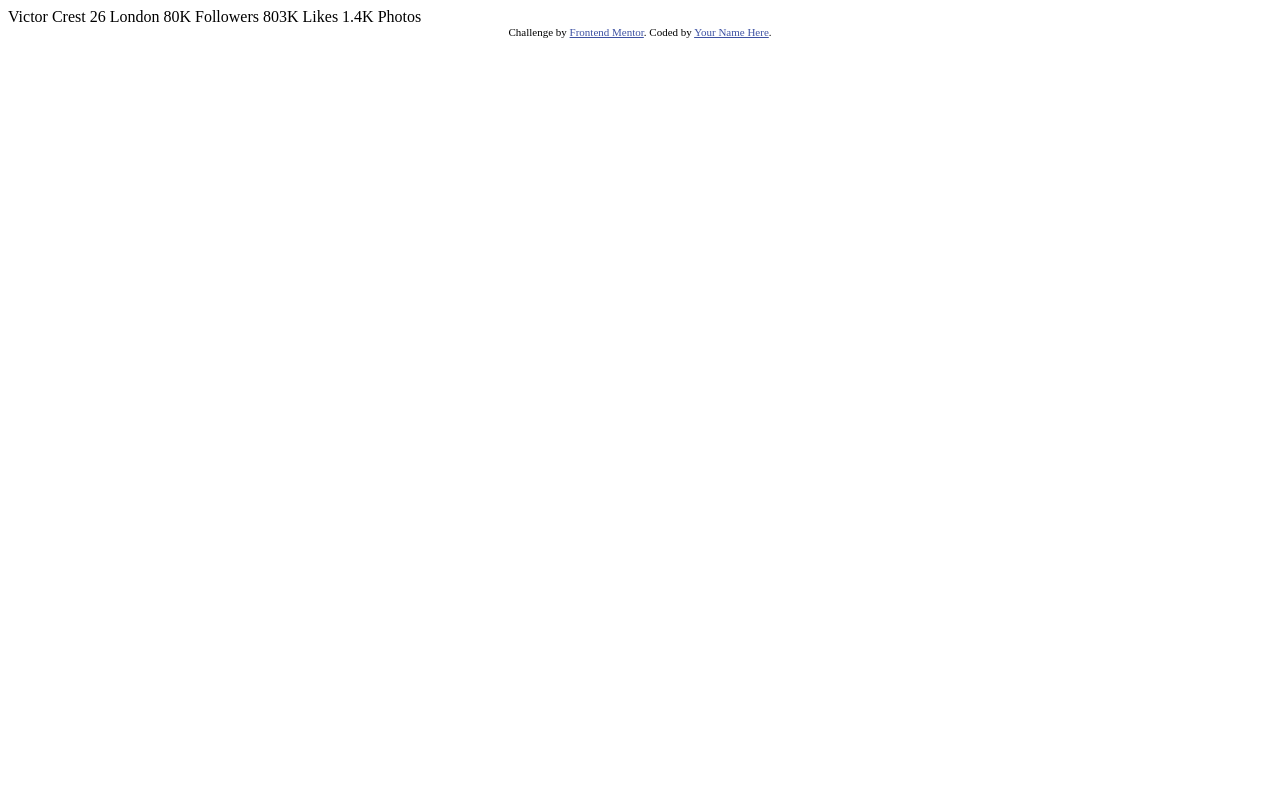
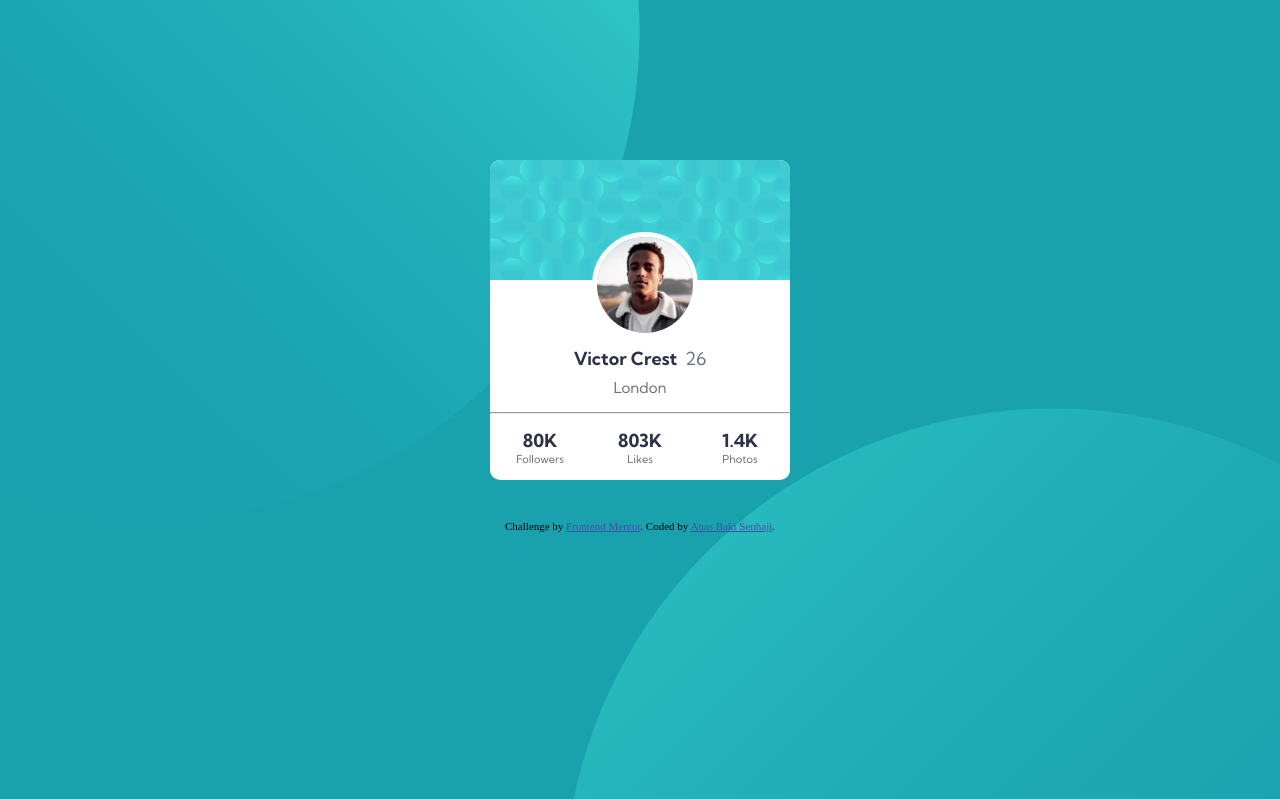
Before and after one commit to ANAS-BAKI-SENHAJI/Profile-card-component, a plain HTML site: page index.html in a window 1280 px wide. Shown: the top 799 px of the page. Drawn offline with Linux system fonts and the light colour scheme.

Commit message:
final version

```diff
--- a/index.html
+++ b/index.html
@@ -5,31 +5,36 @@
   <meta name="viewport" content="width=device-width, initial-scale=1.0"> <!-- displays site properly based on user's device -->
 
   <link rel="icon" type="image/png" sizes="32x32" href="./images/favicon-32x32.png">
-
+  <link rel="preconnect" href="https://fonts.googleapis.com">
+  <link rel="preconnect" href="https://fonts.gstatic.com" crossorigin>
+  <link href="https://fonts.googleapis.com/css2?family=Kumbh+Sans:wght@400;700&display=swap" rel="stylesheet">
+  <link rel="stylesheet" href="styles.css">
   <title>Frontend Mentor | Profile card component</title>
-
-  <!-- Feel free to remove these styles or customise in your own stylesheet 👍 -->
-  <style>
-    .attribution { font-size: 11px; text-align: center; }
-    .attribution a { color: hsl(228, 45%, 44%); }
-  </style>
 </head>
 <body>
-  Victor Crest
-  26
-  London
+   <div class="card">
+     <img id="BgPatternCard" src="images/bg-pattern-card.svg" alt="">
+     <img id="ImgVictor" src="images/image-victor.jpg" alt="">
+     <div class="personnalInfo">
+      <p class="biggerSize">Victor Crest &nbsp;<span class="GrayishBlueTxt">26</span></p>
+      <p class="GrayishBlueTxt smallSize">London</p>
+     </div>
+     <hr>
+     <div class="biggerSize" id="cardFoot1stLine">
+       <p>80K</p>
+       <p>803K</p>
+       <p>1.4K</p>
+     </div>
+     <div class="GrayishBlueTxt smallerSize" id="cardFoot2ndLine">
+      <p>Followers</p>
+      <p>Likes</p>
+      <p>Photos</p>
+    </div>
+   </div>
 
-  80K
-  Followers
-
-  803K
-  Likes
-
-  1.4K
-  Photos
   <div class="attribution">
     Challenge by <a href="https://www.frontendmentor.io?ref=challenge" target="_blank">Frontend Mentor</a>.
-    Coded by <a href="#">Your Name Here</a>.
+    Coded by <a href="https://www.linkedin.com/in/baki-senhaji-anas-4219b81aa/">Anas Baki Senhaji</a>.
   </div>
 </body>
 </html>
--- /dev/null
+++ b/styles.css
@@ -0,0 +1,120 @@
+.attribution { font-size: 11px; text-align: center; margin-top: 40px; }
+.attribution a { color: hsl(228, 45%, 44%); }
+
+* {
+    margin: 0;
+    padding: 0;
+    box-sizing: border-box;
+}
+
+body {
+    width: 100vw;
+    min-height: 100vh;
+    background-color: hsl(185, 75%, 39%);
+    background-image: url("images/bg-pattern-top.svg"), url("images/bg-pattern-bottom.svg");
+    background-position: right 50vw bottom 55vh, left 44vw top 51vh;
+    background-repeat: no-repeat;
+    /* background-size: contain;
+    background-repeat: no-repeat, no-repeat;
+    background-position: left -3vw top -40vh, right 0vw bottom -40vh;
+    background-attachment: fixed; */
+}
+
+.card {
+    width: 300px;
+    height: 320px;
+    background-color: white;
+    margin: auto;
+    margin-top: 160px;
+    border-radius: 10px;
+    overflow:hidden;
+    position: relative;
+    font-family: 'Kumbh Sans', sans-serif;
+}
+
+img#BgPatternCard {
+    height: 120px;
+    position: relative;
+    margin-bottom: 55px;
+
+}
+
+img#ImgVictor {
+    position: absolute;
+    top: 72px;
+    left: 102px;
+    border-radius: 100px;
+    border: 5px solid white;
+}
+
+.personnalInfo {
+    text-align: center;
+}
+
+p {
+    margin: 8px;
+}
+
+.biggerSize {
+    font-size: 18px;
+    color: hsl(229, 23%, 23%);
+    font-weight: 700;
+}
+
+.GrayishBlueTxt {
+    color: hsl(227, 10%, 46%);
+    font-weight: 400;
+
+}
+
+.smallSize {
+    font-size: 15px;
+}
+
+.smallerSize {
+    font-size: 11px;
+}
+
+hr {
+    background-color: hsl(227, 10%, 46%);
+    margin: 15px 0;
+}
+
+#cardFoot1stLine {
+    display: flex;
+    flex-direction: row;
+    text-align: center;
+    height: 15px;
+}
+
+#cardFoot1stLine p {
+    margin: 0;
+}
+
+#cardFoot1stLine p:nth-of-type(1) { flex: 1; }
+#cardFoot1stLine p:nth-of-type(2) { flex: 1; }
+#cardFoot1stLine p:nth-of-type(3) { flex: 1; }
+
+#cardFoot2ndLine {
+    display: flex;
+    flex-direction: row;
+    text-align: center;
+    height: 20px;
+}
+
+#cardFoot2ndLine p:nth-of-type(1) { flex: 1; }
+#cardFoot2ndLine p:nth-of-type(2) { flex: 1; }
+#cardFoot2ndLine p:nth-of-type(3) { flex: 1; }
+
+
+@media (max-width: 700px) {
+    body {
+        background-position: right 50vw bottom 55vh, left 40vw top 50vh;
+    }
+}
+
+@media (max-width: 400px) {
+    body {
+        background-position: right 50vw bottom 55vh, left 40vw top 35vh;
+    }
+}
```
